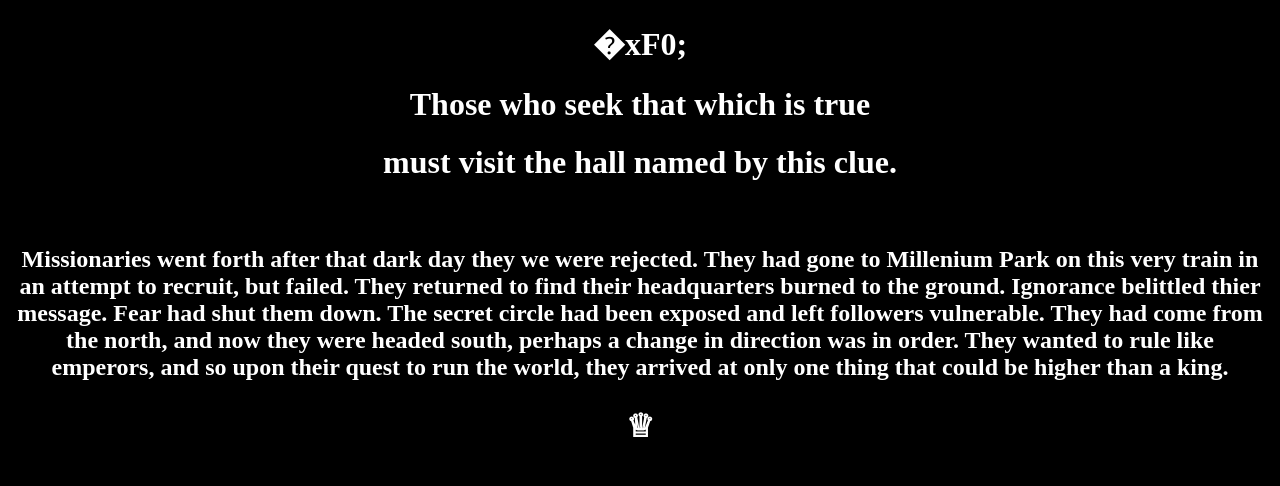
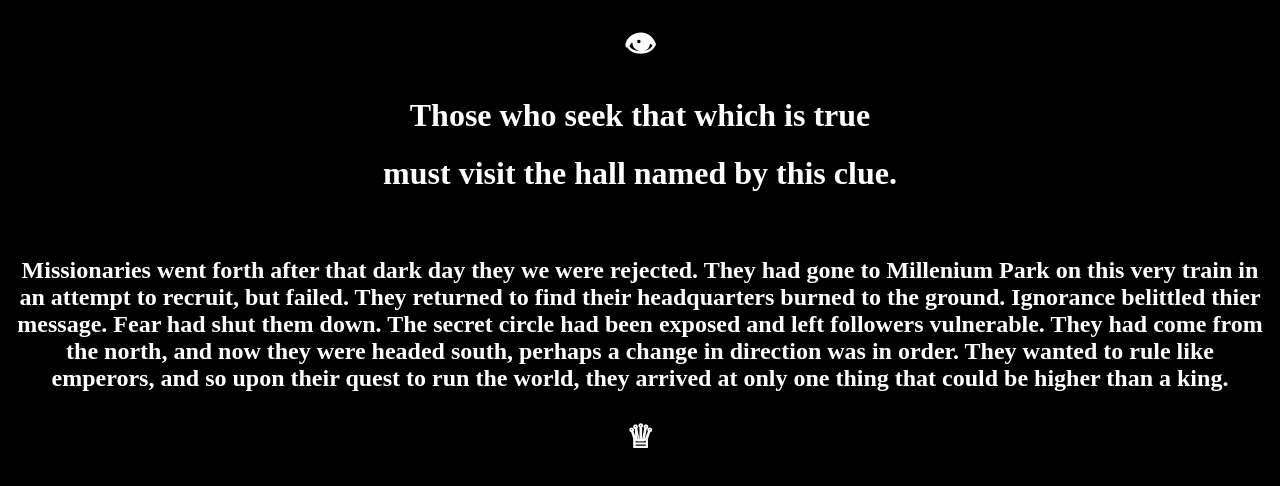
Before and after one commit to pcrowe22/SecretSociety, a plain HTML site: page index.html in a window 1280 px wide. Drawn offline with Linux system fonts and the light colour scheme.

Commit message:
Edited code

```diff
--- a/index.html
+++ b/index.html
@@ -5,11 +5,11 @@
     <title>Home</title>
   </head>
   <body style="background-color: black">
-    <h1 style="color: white"><center>&#x0xF0;</center></h1>
+    <h1 style="color: white"><center>&#128065;</center></h1>
     <h1 style="color: white"><center>Those who seek that which is true</center></h1>
     <h1 style="color: white"><center>must visit the hall named by this clue.</center></h1>
     <br>
-    <h2 style="color: white; padding: 5px; border: solid white dashed"><center>Missionaries went forth after that dark day they we were rejected. They had gone to Millenium Park on this very train in an attempt to recruit, but failed. They returned to find their headquarters burned to the ground. Ignorance belittled thier message. Fear had shut them down. The secret circle had been exposed and left followers vulnerable. They had come from the north, and now they were headed south, perhaps a change in direction was in order. They wanted to rule like emperors, and so upon their quest to run the world, they arrived at only one thing that could be higher than a king.</center></h2>
+    <h2 style="color: white; padding: 5px; border: 2px solid white dashed"><center>Missionaries went forth after that dark day they we were rejected. They had gone to Millenium Park on this very train in an attempt to recruit, but failed. They returned to find their headquarters burned to the ground. Ignorance belittled thier message. Fear had shut them down. The secret circle had been exposed and left followers vulnerable. They had come from the north, and now they were headed south, perhaps a change in direction was in order. They wanted to rule like emperors, and so upon their quest to run the world, they arrived at only one thing that could be higher than a king.</center></h2>
     <h1 style="color: white"><center>&#x2655;</center></h1>
   </body>
 </html>
```
